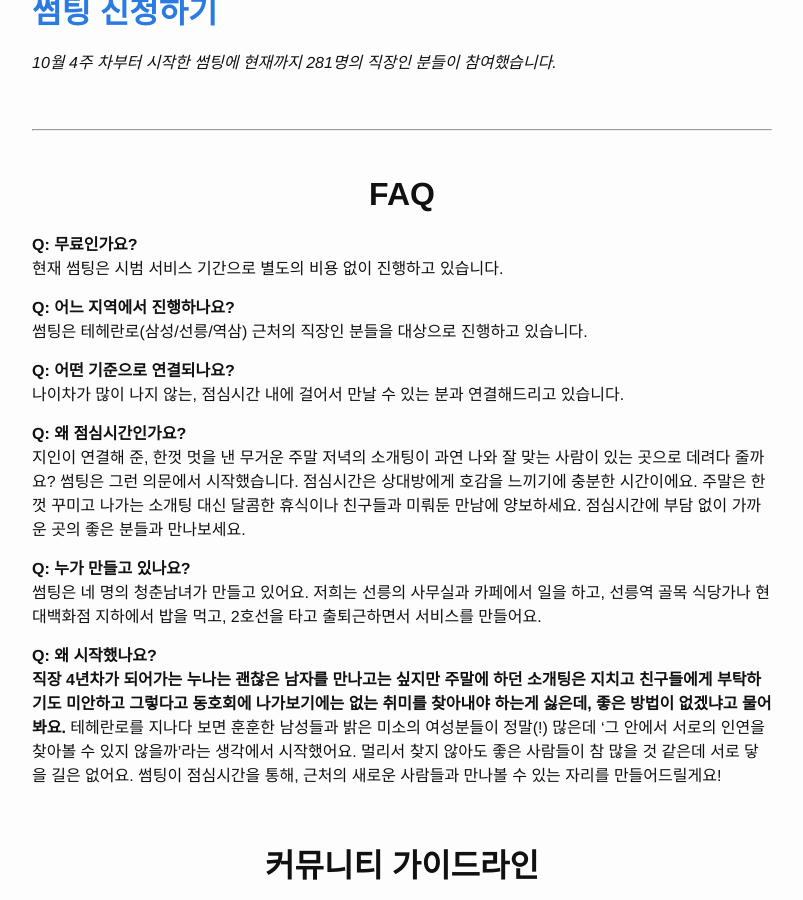
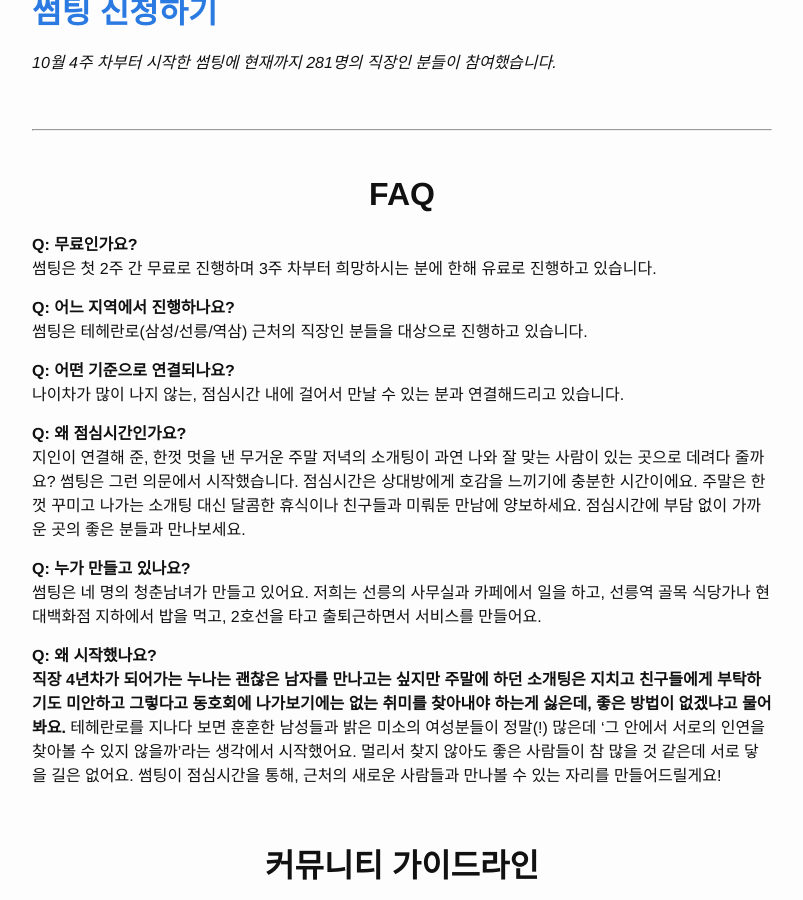
Before and after one commit to castellar/someting.me, a Jekyll site: the page built from index.md, in a window 1280 px wide and 900 px high, scrolled down 1430 px. Shown: the whole window, without its empty margins (238-1041 px from the left). Built offline with Jekyll 4.4.1, drawn with Linux system fonts in a browser that asks for light colours; comment, search, counter and statistics services are not loaded.

Commit message:
modified explanation for service fee

```diff
--- a/_includes/about-content.md
+++ b/_includes/about-content.md
@@ -44,7 +44,7 @@
 
 **Q: 무료인가요?**
 <br>
-현재 썸팅은 시범 서비스 기간으로 별도의 비용 없이 진행하고 있습니다.
+썸팅은 첫 2주 간 무료로 진행하며 3주 차부터 희망하시는 분에 한해 유료로 진행하고 있습니다.
 
 **Q: 어느 지역에서 진행하나요?**
 <br>
```
